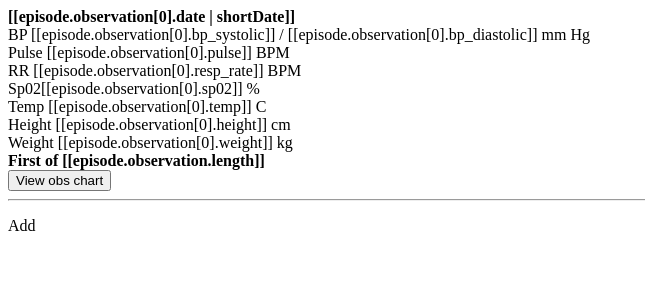
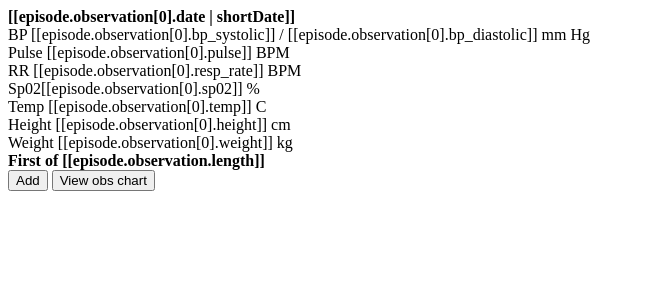
Before and after one commit to openhealthcare/opal-observations, a Python web app: template obs/templates/observation_detail.html in a window 1280 px wide. Shown: the top 300 px of the page, without its empty margins (0-645 px from the left). Run offline with Jinja, Linux system fonts and the light colour scheme; the template is opened without the code that fills it: most values are stand-ins (such as "Sample title", 1, 10 or a date in 2020).

Commit message:
Update detail template - move buttons and tweak visibility

```diff
--- a/obs/templates/observation_detail.html
+++ b/obs/templates/observation_detail.html
@@ -37,21 +37,19 @@
 
 <b>First of [[episode.observation.length]]</b>
 <br />
+
+<button class="btn btn-primary"
+   ng-click="editItem({{cix}}, episode.observation.length)"
+   ng-dblclick="editItem({{cix}}, episode.observation.length)"
+   ng-class="{selected: cix == {{cix}} && iix == episode.observation.length}"
+      ng-show="!profile.readonly"
+   >
+    Add
+    <i class="glyphicon glyphicon-plus"></i>
+</button>
+
 <button class="btn btn-primary"
         ng-click="controller_for_episode('ObsChartCtrl', '/obs/chart/'+episode.id, 'lg')">
   View obs chart
   <i class="glyphicon glyphicon-picture"></i>
 </button>
-
-<hr />
-
-<p class="edit_item"
-   ng-click="selectItem({{cix}}, episode.observation.length)"
-   ng-dblclick="editItem({{cix}}, episode.observation.length)"
-   ng-class="{selected: cix == {{cix}} && iix == episode.observation.length}"
-   >
-  <span ng-show="!profile.readonly && ((cix == {{ forloop.counter0 }}) || (mouseCix == {{ forloop.counter0 }}))">
-    Add
-    <i class="glyphicon glyphicon-plus pull-right"></i>
-  </span>
-</p>
```
